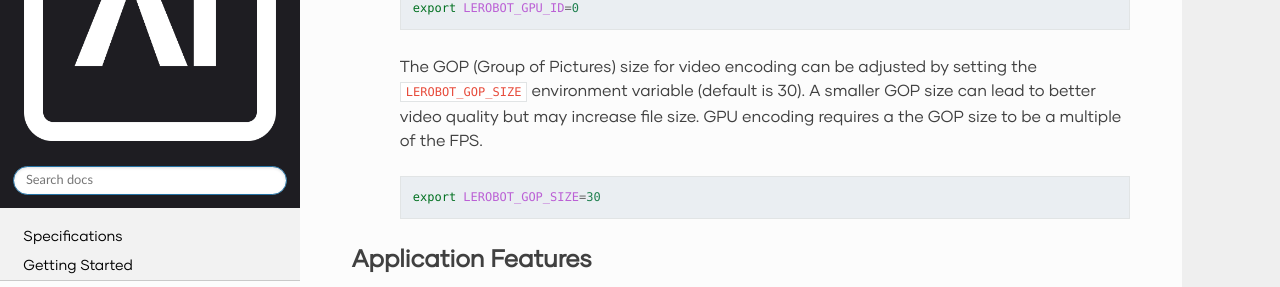
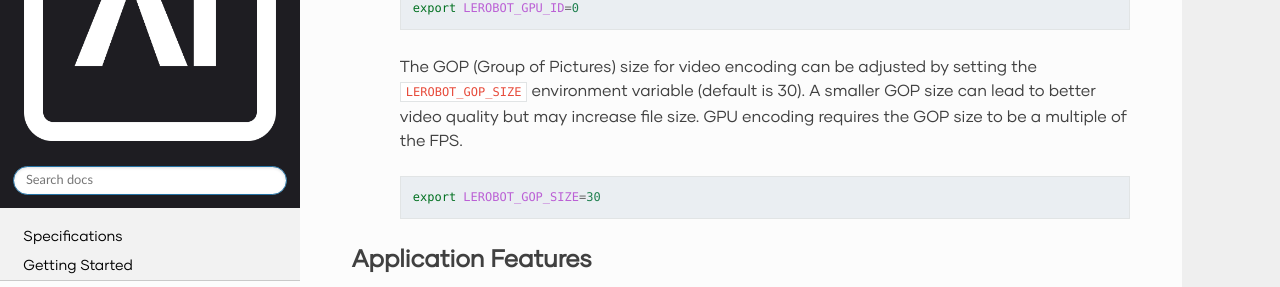
Before and after one commit to TrossenRobotics/trossen_arm, a Sphinx documentation site: the page built from docs/tutorials/trossen_data_collection_ui.rst, in a window 1280 px wide and 900 px high, scrolled down 6983 px. Shown: the part 180-467 px from the top of the window. Built offline with Sphinx 7.4.7 and the Read the Docs theme 3.1.0, drawn with Linux system fonts in a browser that asks for light colours; some web fonts are replaced; pages that are not in the unit, such as notebooks, are missing from menus.

Commit message:
Apply suggestions from code review
Co-authored-by: Copilot <175728472+Copilot@users.noreply.github.com>

```diff
--- a/docs/tutorials/lerobot/record_episode.rst
+++ b/docs/tutorials/lerobot/record_episode.rst
@@ -341,7 +341,7 @@ Experimental Feature
 
     The GOP (Group of Pictures) size for video encoding can be adjusted by setting the ``LEROBOT_GOP_SIZE`` environment variable (default is 30).
     A smaller GOP size can lead to better video quality but may increase file size.
-    GPU encoding requires a the GOP size to be a multiple of the FPS.
+    GPU encoding requires the GOP size to be a multiple of the FPS.
 
     .. code-block:: bash
 
--- a/docs/tutorials/trossen_data_collection_ui.rst
+++ b/docs/tutorials/trossen_data_collection_ui.rst
@@ -319,7 +319,7 @@ Experimental Features
 
     The GOP (Group of Pictures) size for video encoding can be adjusted by setting the ``LEROBOT_GOP_SIZE`` environment variable (default is 30).
     A smaller GOP size can lead to better video quality but may increase file size.
-    GPU encoding requires a the GOP size to be a multiple of the FPS.
+    GPU encoding requires the GOP size to be a multiple of the FPS.
 
     .. code-block:: bash
 
```
